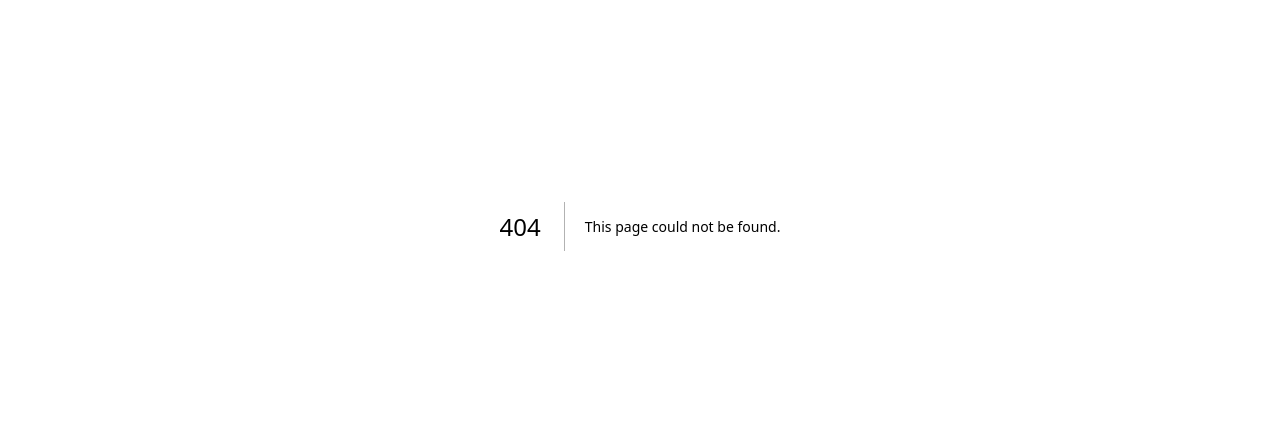
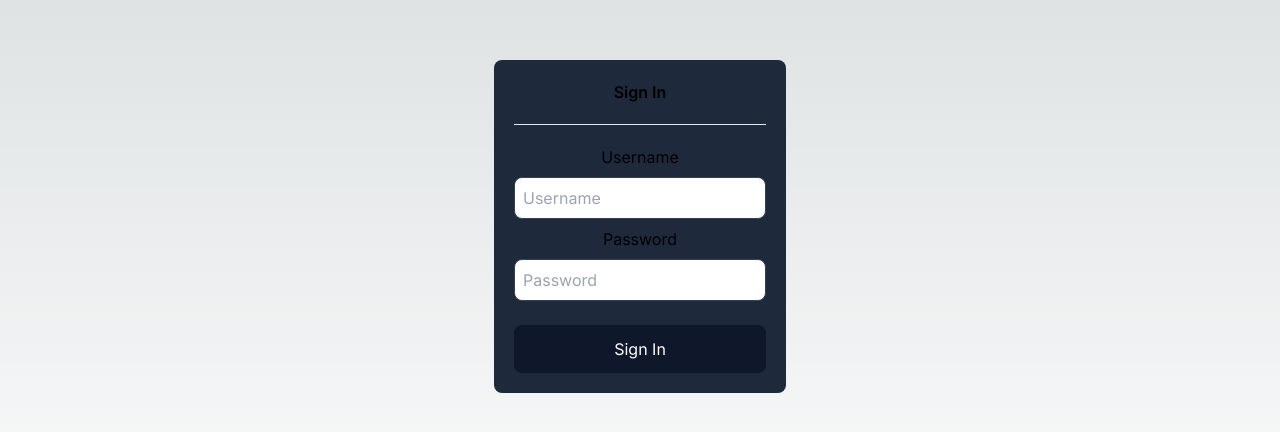
Before and after one commit to thanawathola/strings-app, a Next.js app: page /signin in a window 1280 px wide. Before the commit this address had no page. Shown: the part 174-606 px from the top of the page. Built offline with nearby package versions, Linux system fonts and the light colour scheme.

Commit message:
singin page

```diff
--- /dev/null
+++ b/app/(private)/feed/page.tsx
@@ -0,0 +1,7 @@
+export default async function Feed () {
+    return (
+        <main>
+            <h1>Feed</h1>
+        </main>
+    );
+}
--- /dev/null
+++ b/app/(private)/layout.tsx
@@ -0,0 +1,7 @@
+export default function PrivateLayout({
+    children,
+}: {
+    children : React.ReactNode;
+}) {
+    return <main>{children}</main>;
+}
--- /dev/null
+++ b/app/(public)/layout.tsx
@@ -0,0 +1,7 @@
+export default function PublicLayout({
+    children,
+}: {
+    children: React.ReactNode;
+}) {
+    return <main className="flex min-h-screen max-w-md items-center justify-center m-auto">{children}</main>;
+}
--- /dev/null
+++ b/app/(public)/signin/form.tsx
@@ -0,0 +1,64 @@
+"use client";
+import { useRouter } from "next/navigation";
+import React , { FormEvent, useState } from "react";
+
+function Form () {
+    const router = useRouter();
+    const [username ,setUserName] = useState <undefined | string>("");
+    const [password ,setPassword] = useState <undefined | string>("");
+
+    async function handleSubmit (e: FormEvent) {
+        e.preventDefault();
+        const res = await fetch("/api/login",{
+            method : "post",
+            body : JSON.stringify({ username: username , password: password }),
+        });
+        if (res.ok) {
+            router.push ("/feed");
+        } else {
+            alert ("log in failed");
+        }
+    }
+
+    return (
+        <form onSubmit={handleSubmit}
+            className="flex flex-col gap-2 p-5 max-w-xs w-full bg-slate-800 rounded-lg"
+        >
+            <div className="text-center">
+                <h3 className="font-semibold">Sign In</h3>
+            </div>
+            <div className="my-3">
+                <hr />
+            </div>
+            <div>
+                <div className="flex flex-col gap-2">
+                    <label className="text-center">Username</label>
+                    <input
+                    className="text-black p-2 border border-slate-700 rounded-lg"
+                    type = "text"
+                    onChange = {(e) => setUserName(e.target.value)}
+                    value={username}
+                    id ="username"
+                    placeholder="Username"
+                    required
+                    />
+                </div>
+            </div>
+            <div className="flex flex-col gap-2">
+                <label className="text-center">Password</label>
+                <input
+                className="text-black p-2 border border-slate-700 rounded-lg"
+                type = "password"
+                onChange = {(e) => setPassword(e.target.value)}
+                value={password}
+                id= "password"
+                placeholder="Password"
+                required
+                />
+            </div>
+            <button type = "submit" className="mt-4 bg-slate-900 text-white p-3 rounded-lg">Sign In</button>
+        </form>
+    );
+}
+
+export default Form;
--- /dev/null
+++ b/app/(public)/signin/page.tsx
@@ -0,0 +1,9 @@
+import Form from "./form";
+
+export default async function SignIn () {
+    return (
+        <div>
+            <Form/>
+        </div>
+    );
+}
--- /dev/null
+++ b/app/(public)/signup/page.tsx
@@ -0,0 +1,7 @@
+export default async function SignUp () {
+    return (
+        <div>
+            <h2>Sign Up</h2>
+        </div>
+    );
+}
```
